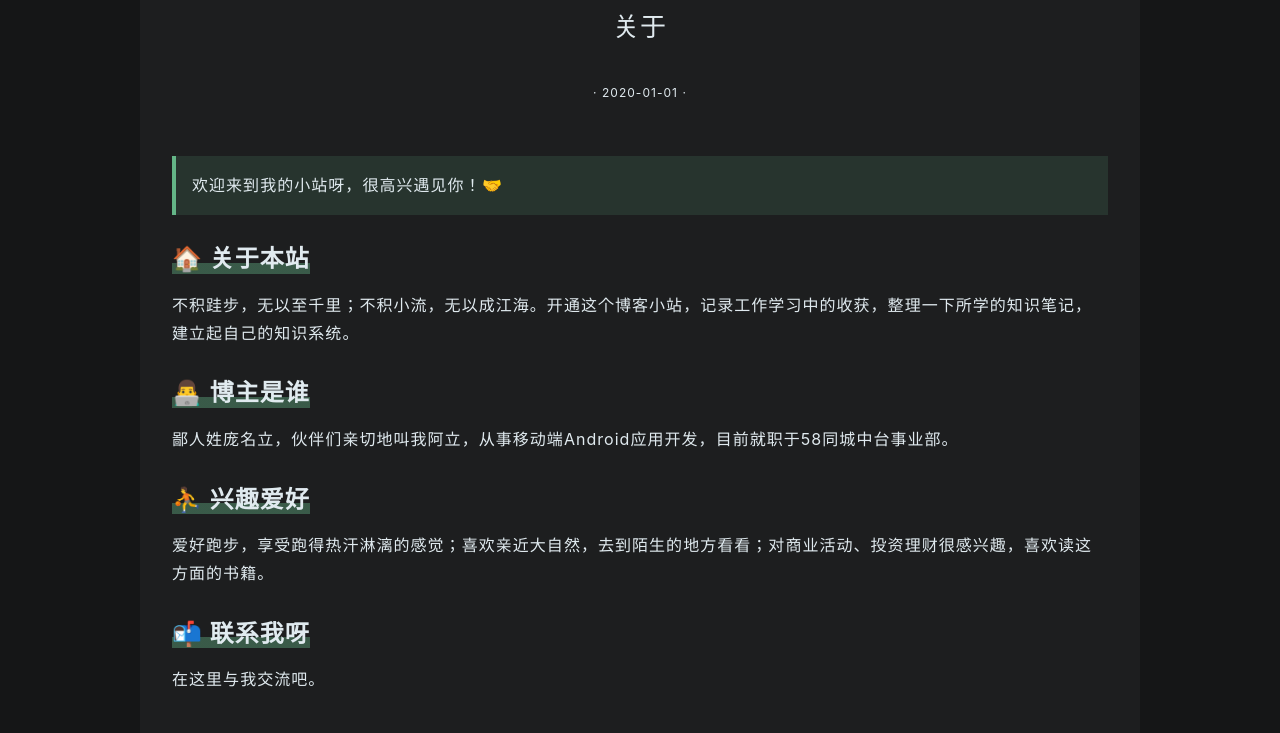
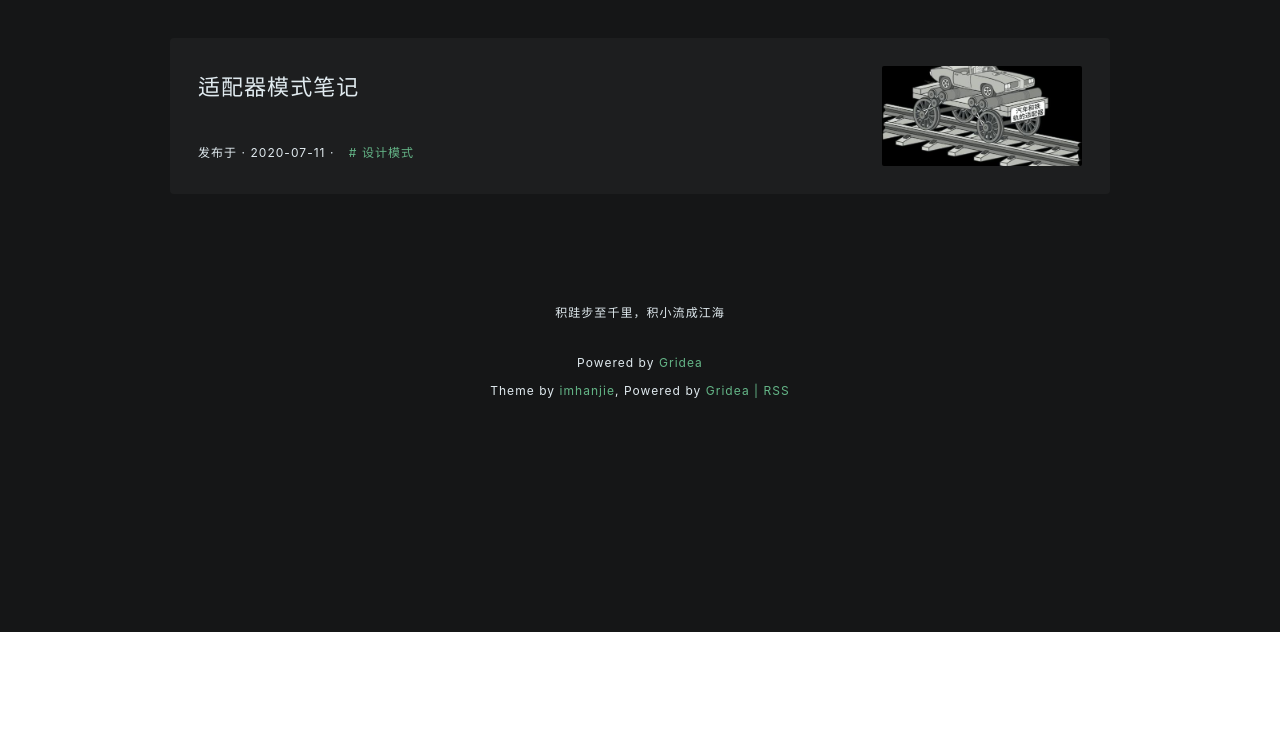
Before and after one commit to git4pl/git4pl.github.io, a plain HTML site: page tag/9BstUm1RZ/index.html in a window 1280 px wide. Shown: the part 168-901 px from the top of the page. After the commit the page ends 800 px from the top, so only its background shows below. Drawn offline with nearby package versions, Linux system fonts and the light colour scheme.

Commit message:
update from gridea: 2020-07-11 10:02:50

```diff
--- a/atom.xml
+++ b/atom.xml
@@ -2,7 +2,7 @@
 <feed xmlns="http://www.w3.org/2005/Atom">
     <id>https://git4pl.github.io</id>
     <title>PL Notes</title>
-    <updated>2020-07-11T02:00:27.136Z</updated>
+    <updated>2020-07-11T02:02:50.403Z</updated>
     <generator>https://github.com/jpmonette/feed</generator>
     <link rel="alternate" href="https://git4pl.github.io"/>
     <link rel="self" href="https://git4pl.github.io/atom.xml"/>
--- a/post/about/index.html
+++ b/tag/9BstUm1RZ/index.html
@@ -3,8 +3,8 @@
     <meta charset="utf-8"/>
 <meta name="description" content=""/>
 <meta name="viewport" content="width=device-width, initial-scale=1"/>
-<title>关于 | PL Notes</title>
-<link rel="shortcut icon" href="https://git4pl.github.io/favicon.ico?v=1594432568941">
+<title>设计模式 | PL Notes</title>
+<link rel="shortcut icon" href="https://git4pl.github.io/favicon.ico?v=1594432957734">
 <link href="https://cdn.bootcss.com/font-awesome/5.11.2/css/all.css" rel="stylesheet">
 <link rel="stylesheet" href="https://git4pl.github.io/styles/main.css">
 <link rel="stylesheet" href="https://stackpath.bootstrapcdn.com/bootstrap/4.4.1/css/bootstrap.min.css"
@@ -30,10 +30,10 @@
 
 
 
-    <link rel="stylesheet" href="https://cdnjs.cloudflare.com/ajax/libs/KaTeX/0.10.0/katex.min.css">
 </head>
 <body>
 <div class="main gt-bg-theme-color-first">
+    <div class="main-content">
         <nav class="navbar navbar-expand-lg">
     <div class="navbar-brand">
         <img class="user-avatar" src="/images/avatar.png" alt="头像">
@@ -83,42 +83,49 @@
         </div>
     </div>
 </nav>
-    <div class="post-container">
-        <div class="post-detail gt-bg-theme-color-second">
-            <article class="gt-post-content">
-                <h2 class="post-title">
-                    关于
+        <div class="current-tag-container">
+            <h2 class="title gt-c-content-color-first">
+                #设计模式
             </h2>
+        </div>
+        <div class="post-list-container">
+    <div class="post-inner">
+
+            <div class="post gt-bg-theme-color-second">
+                <div class="post-left">
+                    <div>
+
+                        <a href="https://git4pl.github.io/post/NUANIynJT/">
+                            <span class="post-title gt-c-content-color-first">适配器模式笔记</span>
+                        </a>
+                    </div>
+                    <div class="gt-post-content post-abstract gt-c-content-color-second">
+
+                    </div>
                     <div class="post-info">
                         <time class="post-time gt-c-content-color-first">
-                        · 2020-01-01 ·
+                            发布于 · 2020-07-11 ·
                         </time>
 
-                </div>
-                <div class="post-content">
-                    <blockquote>
-<p>欢迎来到我的小站呀，很高兴遇见你！🤝</p>
-</blockquote>
-<h2 id="关于本站">🏠 关于本站</h2>
-<p>不积跬步，无以至千里；不积小流，无以成江海。开通这个博客小站，记录工作学习中的收获，整理一下所学的知识笔记，建立起自己的知识系统。</p>
-<h2 id="博主是谁">👨‍💻 博主是谁</h2>
-<p>鄙人姓庞名立，伙伴们亲切地叫我阿立，从事移动端Android应用开发，目前就职于58同城中台事业部。</p>
-<h2 id="兴趣爱好">⛹ 兴趣爱好</h2>
-<p>爱好跑步，享受跑得热汗淋漓的感觉；喜欢亲近大自然，去到陌生的地方看看；对商业活动、投资理财很感兴趣，喜欢读这方面的书籍。</p>
-<h2 id="联系我呀">📬 联系我呀</h2>
-<p>在这里与我交流吧。</p>
+                            <a href="https://git4pl.github.io/tag/9BstUm1RZ/" class="post-tag">
+                                # 设计模式
+                            </a>
 
                     </div>
-            </article>
                 </div>
 
+                    <a href="https://git4pl.github.io/post/NUANIynJT/" class="post-feature-image"
+                       style="background-image: url('https://git4pl.github.io/post-images/NUANIynJT.jpg')">
+                    </a>
+
+            </div>
+
+    </div>
+</div>
+        <div class="pagination-container">
 
 
-
-
-
-
-
+</div>
 
         <div class="site-footer gt-c-content-color-first">
     <div class="slogan gt-c-content-color-first">积跬步至千里，积小流成江海</div>
```
Also changed, not shown: archives/index.html (+1 -1 lines), index.html (+5 -1 lines), post/NUANIynJT/index.html (+5 -1 lines), post/TjHrGm886/index.html (+1 -1 lines), post/hello-gridea/index.html (+1 -1 lines), tag/rGIPHS5YO/index.html (+1 -1 lines), tags/index.html (+4 -1 lines). Lines whose indentation alone changed are shown as unchanged.
